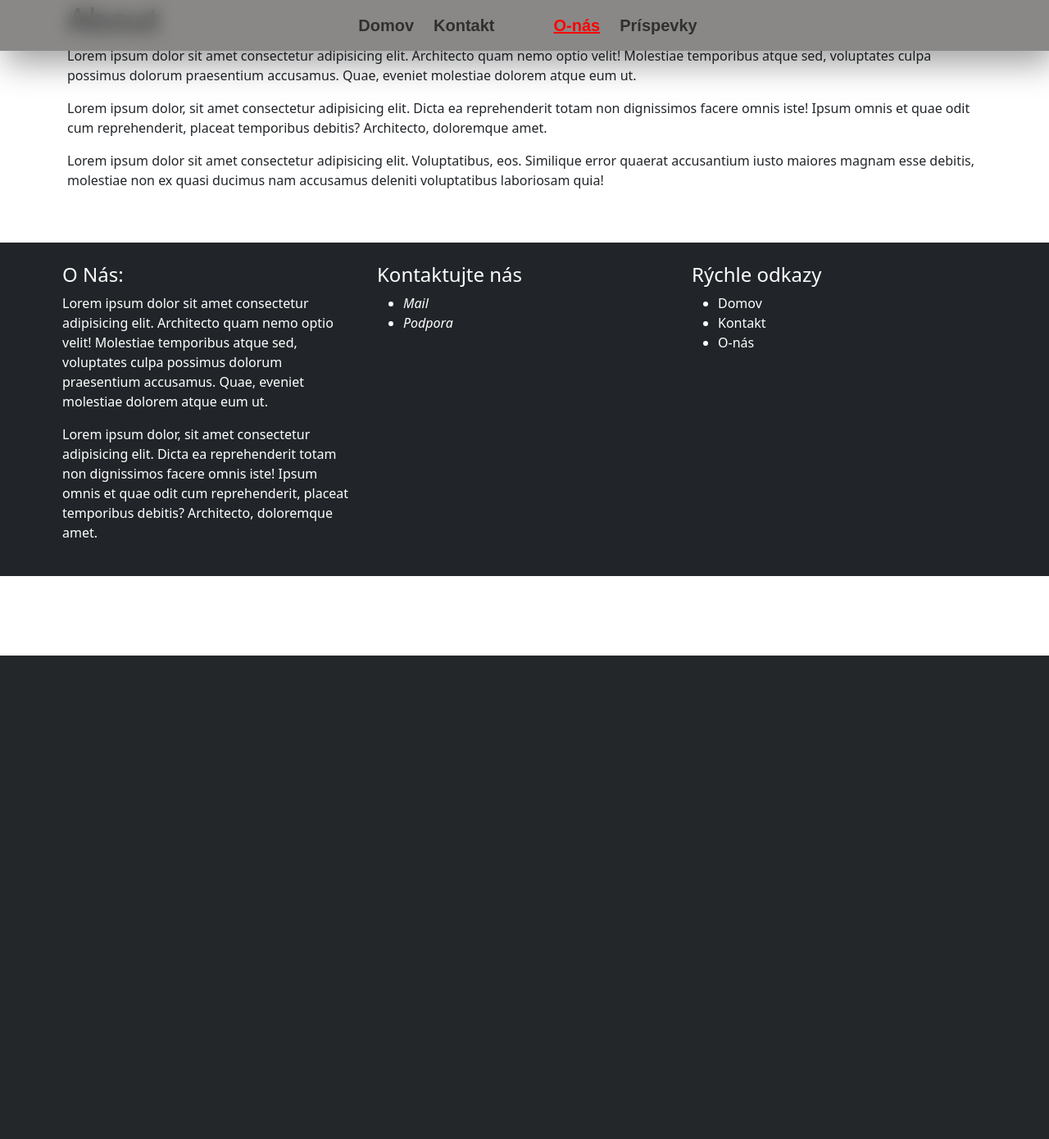
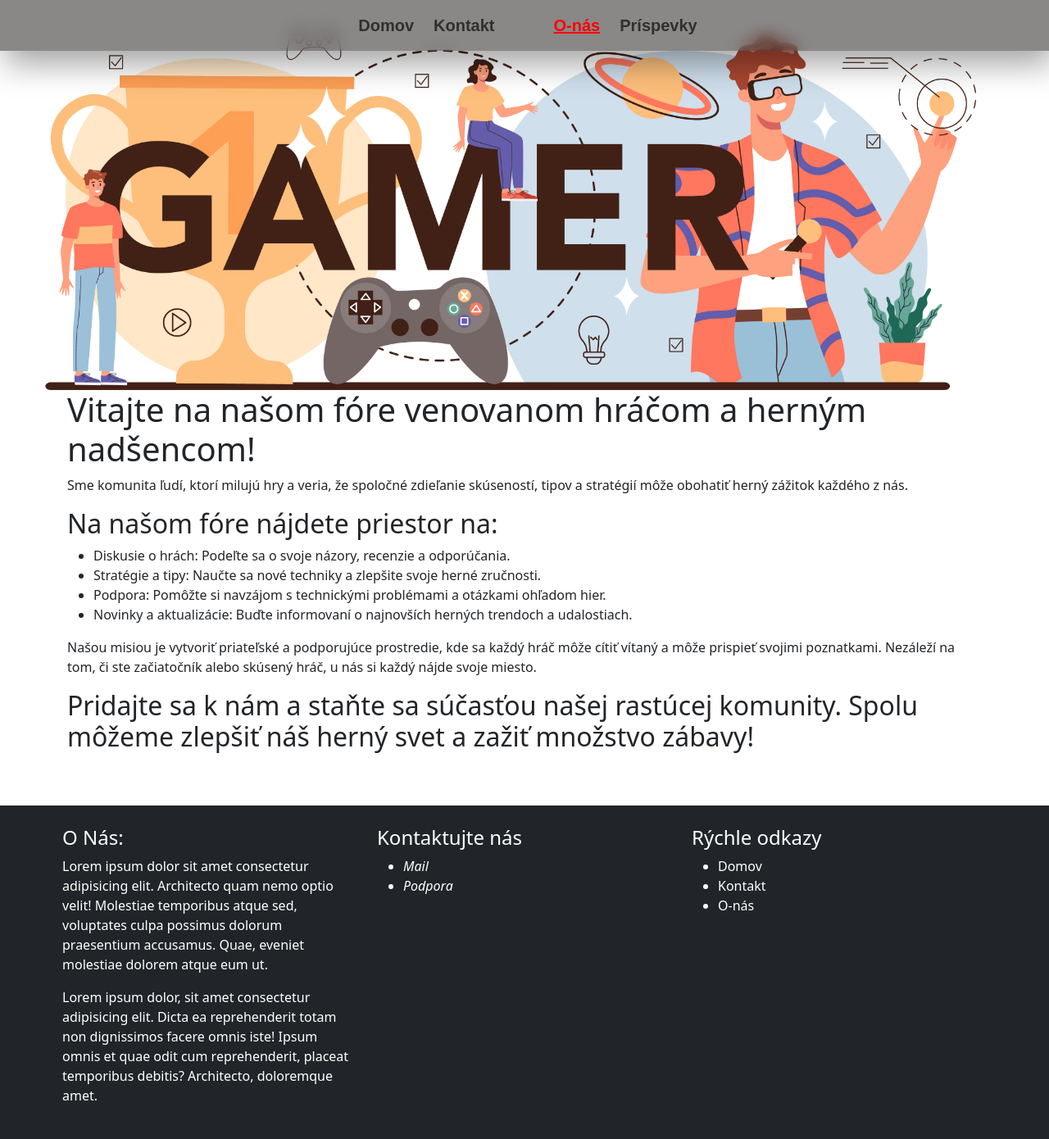
Before and after one commit to ETAPD/sj_projekt, a PHP site: page /about.php in a window 1280 px wide. Shown: the whole page at 82% size. Before the commit the page ends 800 px from the top, so only its background shows below. Run offline with PHP 8.4, Linux system fonts and the light colour scheme.

Commit message:
upravenie a pridavie kontentu do about

```diff
--- a/about.php
+++ b/about.php
@@ -7,11 +7,28 @@
 <body>
     <?php require_once('includes/header.php') ?>
 
+    <div class="image-container">
+        <img src="media/img/gamer_font.jpg" alt="" class="img-fluid">
+    </div>
+
     <div class="container">
-        <h1>About</h1>
-        <p>Lorem ipsum dolor sit amet consectetur adipisicing elit. Architecto quam nemo optio velit! Molestiae temporibus atque sed, voluptates culpa possimus dolorum praesentium accusamus. Quae, eveniet molestiae dolorem atque eum ut.</p>
-        <p>Lorem ipsum dolor, sit amet consectetur adipisicing elit. Dicta ea reprehenderit totam non dignissimos facere omnis iste! Ipsum omnis et quae odit cum reprehenderit, placeat temporibus debitis? Architecto, doloremque amet.</p>
-        <p>Lorem ipsum dolor sit amet consectetur adipisicing elit. Voluptatibus, eos. Similique error quaerat accusantium iusto maiores magnam esse debitis, molestiae non ex quasi ducimus nam accusamus deleniti voluptatibus laboriosam quia!</p>
+
+
+    <h1>Vitajte na našom fóre venovanom hráčom a herným nadšencom!</h1>
+    <p>Sme komunita ľudí, ktorí milujú hry a veria, že spoločné zdieľanie skúseností, tipov a stratégií môže obohatiť herný zážitok každého z nás.</p>
+
+    <h2>Na našom fóre nájdete priestor na:</h2>
+    <ul>
+        <li>Diskusie o hrách: Podeľte sa o svoje názory, recenzie a odporúčania.</li>
+        <li>Stratégie a tipy: Naučte sa nové techniky a zlepšite svoje herné zručnosti.</li>
+        <li>Podpora: Pomôžte si navzájom s technickými problémami a otázkami ohľadom hier.</li>
+        <li>Novinky a aktualizácie: Buďte informovaní o najnovších herných trendoch a udalostiach.</li>
+    </ul>
+
+    <p>Našou misiou je vytvoriť priateľské a podporujúce prostredie, kde sa každý hráč môže cítiť vítaný a môže prispieť svojimi poznatkami. Nezáleží na tom, či ste začiatočník alebo skúsený hráč, u nás si každý nájde svoje miesto.</p>
+
+    <h2>Pridajte sa k nám a staňte sa súčasťou našej rastúcej komunity. Spolu môžeme zlepšiť náš herný svet a zažiť množstvo zábavy!</h2>
+
     </div>
 
 
```
